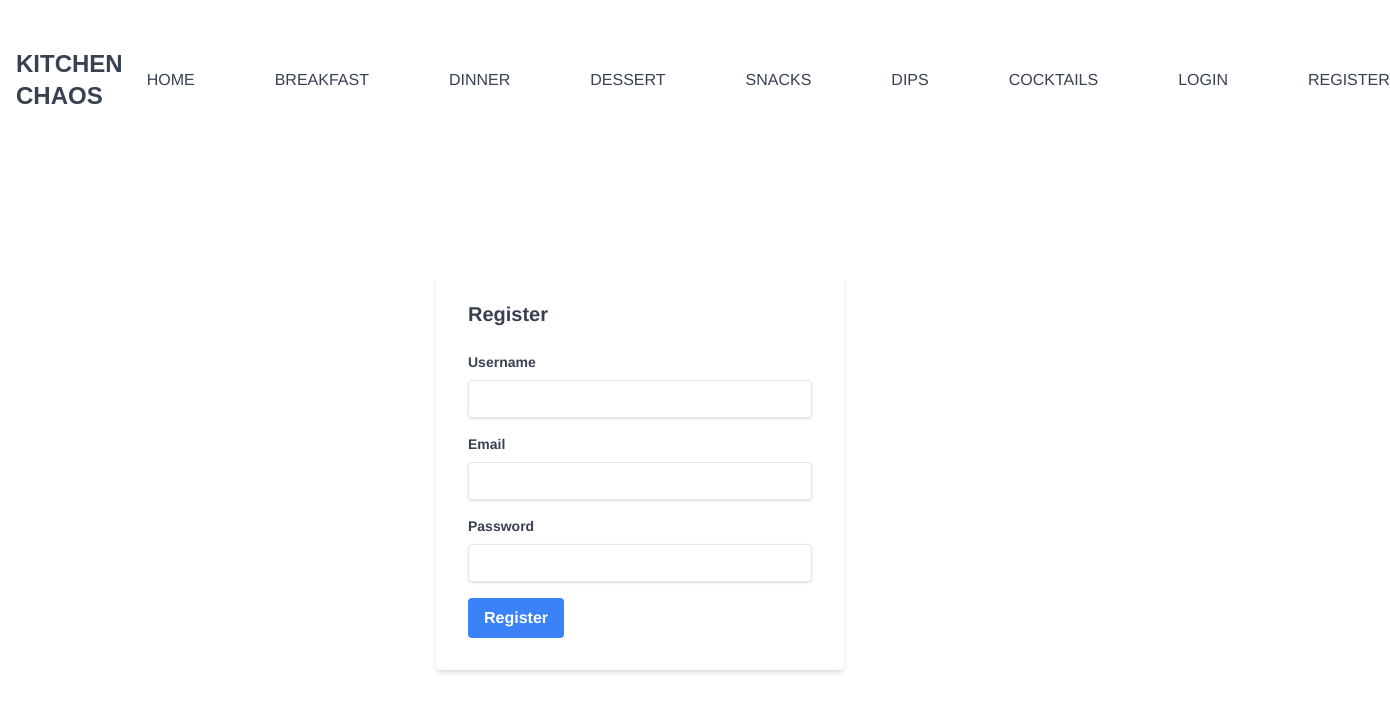
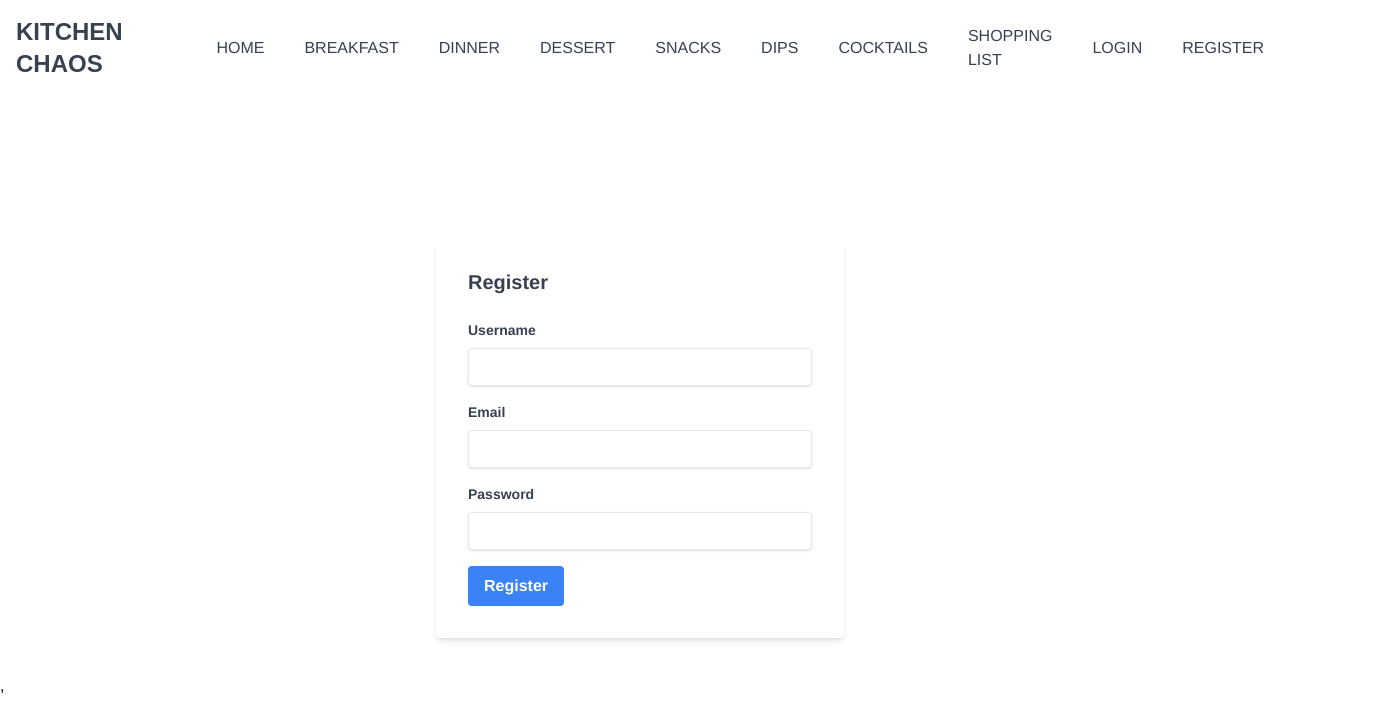
Before and after one commit to diegofcn/WG-Recipe, a React (Create React App) app in the folder recipe-website/: page /api/auth/register in a window 1280 px wide. Shown: the top 712 px of the page, 1390 px wide, since content can reach past the window. Built offline with nearby package versions, Linux system fonts and the light colour scheme.

Commit message:
added shopping list

```diff
--- a/recipe-website/src/App.js
+++ b/recipe-website/src/App.js
@@ -9,6 +9,7 @@ import Navbar from './components/Navbar';
 import CreateRecipe from './components/CreateRecipe';
 import { AuthContext } from './AuthContext';
 import Favorites from './components/Favorites';
+import ShoppingList from './components/ShoppingList';
 
 function App() {
 
@@ -26,6 +27,7 @@ function App() {
         <Route path="/api/auth/login" element={<Login />} />
         {isAuthenticated && <Route path="/create" element={<CreateRecipe />} />}
         {isAuthenticated && <Route path="/favorites" element={<Favorites />} />}
+        <Route path="/shopping-list" element={<ShoppingList />} />
           <Route path="/category/:categoryName" element={<RecipesList />} />
           <Route path="/recipe/:recipeId" element={<RecipeDetail />} />
           {isAuthenticated && <Route path="/edit-recipe/:recipeId" element={<CreateRecipe />} />}
--- /dev/null
+++ b/recipe-website/src/ShoppingListContext.js
@@ -0,0 +1,39 @@
+import React, { createContext, useState, useEffect } from 'react';
+
+export const ShoppingListContext = createContext();
+
+export const ShoppingListProvider = ({ children }) => {
+  const [shoppingList, setShoppingList] = useState(() => {
+    const savedList = localStorage.getItem('shoppingList');
+    return savedList ? JSON.parse(savedList) : [];
+  });
+
+  useEffect(() => {
+    localStorage.setItem('shoppingList', JSON.stringify(shoppingList));
+  }, [shoppingList]);
+
+  const addToShoppingList = (ingredient) => {
+    setShoppingList((prevList) => {
+      if (!prevList.some(item => item.name === ingredient.name)) {
+        return [...prevList, ingredient];
+      }
+      return prevList;
+    });
+  };
+
+  const removeFromShoppingList = (ingredient) => {
+    setShoppingList((prevList) => prevList.filter(item => item.name !== ingredient.name));
+  };
+
+  const clearShoppingList = () => {
+    setShoppingList([]);
+    localStorage.removeItem('shoppingList');
+    localStorage.removeItem('clickedIngredients');
+  };
+
+  return (
+    <ShoppingListContext.Provider value={{ shoppingList, addToShoppingList, removeFromShoppingList, clearShoppingList }}>
+      {children}
+    </ShoppingListContext.Provider>
+  );
+};
--- a/recipe-website/src/components/Navbar.js
+++ b/recipe-website/src/components/Navbar.js
@@ -29,38 +29,48 @@ function Navbar() {
     };
   }, []);
 
+  const handleLogout = () => {
+    logout();
+    navigate('/');
+  };
+
   return (
-    <nav className="sticky w-full mt-8 z-10 transition-opacity duration-300 ease-in-out bg-white">
+    <nav className="sticky w-full z-10 transition-opacity duration-300 ease-in-out bg-white">
       <div className="container mx-auto flex flex-col xl:flex-row items-center justify-between p-4">
         <div className="flex justify-between w-full xl:w-auto">
           <Link to="/" className="text-2xl font-cormorant me-6 font-semibold text-gray-700 uppercase">
             Kitchen Chaos
           </Link>
-          <button className="text-gray-700 xl:hidden" onClick={toggleMenu}>
+          <button className="text-gray-700 xl:hidden z-30" onClick={toggleMenu}>
             {isOpen ? <FaTimes size={24} /> : <FaBars size={24} />}
           </button>
         </div>
-        <div className={`flex-col xl:flex-row xl:flex xl:items-center ${isOpen ? 'flex' : 'hidden'} w-full lg:w-auto mt-4 lg:mt-0 space-y-4 lg:space-y-0 lg:space-x-10 xl:space-x-20`}>
-          <Link to="/" className="hover:text-primary text-gray-700 uppercase text-center lg:text-left">Home</Link>
-          <Link to="/category/breakfast" className="hover:text-primary text-gray-700 uppercase text-center lg:text-left">Breakfast</Link>
-          <Link to="/category/dinner" className="hover:text-primary text-gray-700 uppercase text-center lg:text-left">Dinner</Link>
-          <Link to="/category/dessert" className="hover:text-primary text-gray-700 uppercase text-center lg:text-left">Dessert</Link>
-          <Link to="/category/snacks" className="hover:text-primary text-gray-700 uppercase text-center lg:text-left">Snacks</Link>
-          <Link to="/category/dips" className="hover:text-primary text-gray-700 uppercase text-center lg:text-left">Dips</Link>
-          <Link to="/category/cocktails" className="hover:text-primary text-gray-700 uppercase text-center lg:text-left">Cocktails</Link>
+        <div className={`drawer fixed top-0 right-0 w-1/2 md:w-1/3 h-full bg-white shadow-lg xl:static xl:w-auto xl:h-auto xl:bg-transparent xl:shadow-none flex flex-col xl:flex-row items-center justify-center transition-transform transform ${isOpen ? 'translate-x-0' : 'translate-x-full'} xl:translate-x-0 z-20`}>
+          <div className="flex flex-col xl:flex-row xl:flex xl:items-center space-y-4 xl:space-y-0 xl:space-x-10 2xl:space-x-20 p-4 xl:p-0">
+            <Link to="/" className="hover:text-primary text-gray-700 uppercase text-center xl:text-left" onClick={() => setIsOpen(false)}>Home</Link>
+            <Link to="/category/breakfast" className="hover:text-primary text-gray-700 uppercase text-center xl:text-left" onClick={() => setIsOpen(false)}>Breakfast</Link>
+            <Link to="/category/dinner" className="hover:text-primary text-gray-700 uppercase text-center xl:text-left" onClick={() => setIsOpen(false)}>Dinner</Link>
+            <Link to="/category/dessert" className="hover:text-primary text-gray-700 uppercase text-center xl:text-left" onClick={() => setIsOpen(false)}>Dessert</Link>
+            <Link to="/category/snacks" className="hover:text-primary text-gray-700 uppercase text-center xl:text-left" onClick={() => setIsOpen(false)}>Snacks</Link>
+            <Link to="/category/dips" className="hover:text-primary text-gray-700 uppercase text-center xl:text-left" onClick={() => setIsOpen(false)}>Dips</Link>
+            <Link to="/category/cocktails" className="hover:text-primary text-gray-700 uppercase text-center xl:text-left" onClick={() => setIsOpen(false)}>Cocktails</Link>
+            <Link to="/shopping-list" className="hover:text-primary text-gray-700 uppercase text-center xl:text-left" onClick={() => setIsOpen(false)}>Shopping List</Link>
+            <hr className="w-full border-gray-300 my-4 xl:hidden" />
             {isAuthenticated ? (
               <>
-              <Link to="/create" className="hover:text-primary text-gray-700 uppercase text-center lg:text-left">Create</Link>
-              <Link to="/favorites" className="hover:text-primary text-gray-700 uppercase text-center lg:text-left">Favorites</Link>
-              <button onClick={() => logout(navigate)} className="hover:text-primary text-gray-700 uppercase text-center lg:text-left">Logout</button>
+                <Link to="/create" className="hover:text-primary text-gray-700 uppercase text-center xl:text-left" onClick={() => setIsOpen(false)}>Create</Link>
+                <Link to="/favorites" className="hover:text-primary text-gray-700 uppercase text-center xl:text-left" onClick={() => setIsOpen(false)}>Favorites</Link>
+                <button onClick={handleLogout} className="hover:text-primary text-gray-700 uppercase text-center xl:text-left">Logout</button>
               </>
             ) : (
               <>
-              <Link to="/api/auth/login" className="hover:text-primary text-gray-700 uppercase text-center lg:text-left">Login</Link>
-              <Link to="/api/auth/register" className="hover:text-primary text-gray-700 uppercase text-center lg:text-left">Register</Link>
+                <Link to="/api/auth/login" className="hover:text-primary text-gray-700 uppercase text-center xl:text-left" onClick={() => setIsOpen(false)}>Login</Link>
+                <Link to="/api/auth/register" className="hover:text-primary text-gray-700 uppercase text-center xl:text-left" onClick={() => setIsOpen(false)}>Register</Link>
               </>
             )}
           </div>
+        </div>
+        {isOpen && <div className="fixed inset-0 bg-black opacity-50 z-10" onClick={toggleMenu}></div>}
       </div>
     </nav>
   );
--- /dev/null
+++ b/recipe-website/src/components/ShoppingList.js
@@ -0,0 +1,31 @@
+import React, { useContext } from 'react';
+import { ShoppingListContext } from '../ShoppingListContext';
+
+function ShoppingList() {
+  const { shoppingList, removeFromShoppingList } = useContext(ShoppingListContext);
+
+  return (
+    <div className="container mx-auto p-8">
+      <h2 className="text-2xl font-bold mb-4">Shopping List</h2>
+      {shoppingList.length === 0 ? (
+        <p>Your shopping list is empty.</p>
+      ) : (
+        <ul className="list-disc pl-5">
+          {shoppingList.map((ingredient, index) => (
+            <li key={index} className="mb-2">
+              {ingredient.amount} {ingredient.name}
+              <button
+                onClick={() => removeFromShoppingList(ingredient)}
+                className="ml-2 text-red-500 hover:text-red-700"
+              >
+                Remove
+              </button>
+            </li>
+          ))}
+        </ul>
+      )}
+    </div>
+  );
+}
+
+export default ShoppingList;
--- a/recipe-website/src/index.js
+++ b/recipe-website/src/index.js
@@ -4,13 +4,16 @@ import './index.css';
 import App from './App';
 import reportWebVitals from './reportWebVitals';
 import { AuthProvider } from './AuthContext';
+import { ShoppingListProvider } from './ShoppingListContext';
 
 const root = ReactDOM.createRoot(document.getElementById('root'));
 root.render(
   <React.StrictMode>
     <AuthProvider>
-    <App />
-  </AuthProvider>,
+      <ShoppingListProvider>
+        <App />
+      </ShoppingListProvider>
+    </AuthProvider>,
   </React.StrictMode>
 );
 
```
Also changed, not shown: recipe-website/src/components/RecipeDetail.js (+34 -9 lines). Lines whose indentation alone changed are shown as unchanged.
